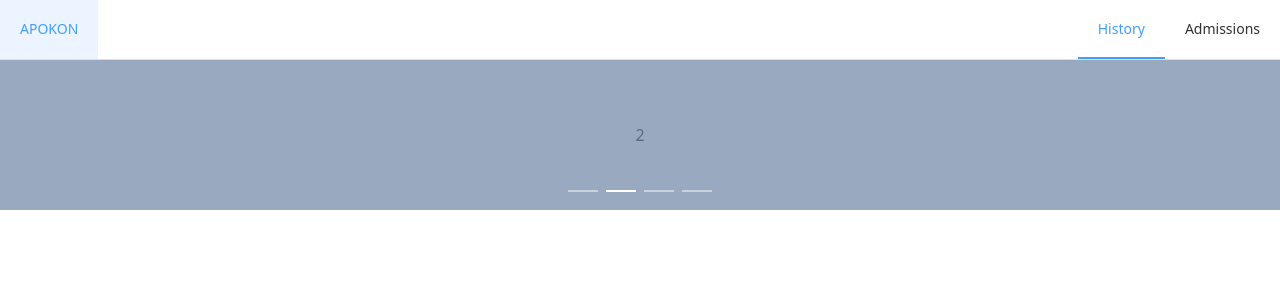
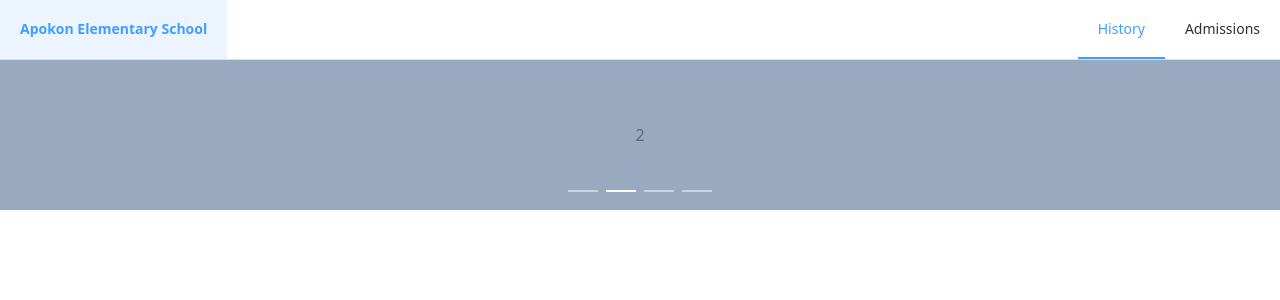
Before and after one commit to comskie/apokon-website, a Nuxt app: page / in a window 1280 px wide. Shown: the top 300 px of the page. Built offline with nearby package versions, Linux system fonts and the light colour scheme.

Commit message:
Update font

```diff
--- a/layouts/default.vue
+++ b/layouts/default.vue
@@ -3,7 +3,11 @@
         <el-menu :default-active="activeIndex" class="el-menu-demo" mode="horizontal" :ellipsis="false"
             @select="handleSelect">
             <el-menu-item index="0">
-                <NuxtLink to="/">APOKON</NuxtLink>
+                <NuxtLink to="/">
+                    <span class="font-semibold">
+                        Apokon Elementary School
+                    </span>
+                </NuxtLink>
             </el-menu-item>
             <div class="flex-grow" />
             <el-menu-item index="1">
```
